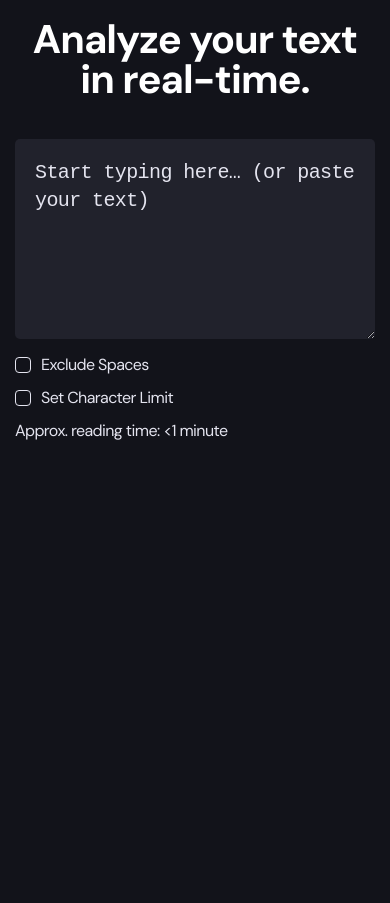
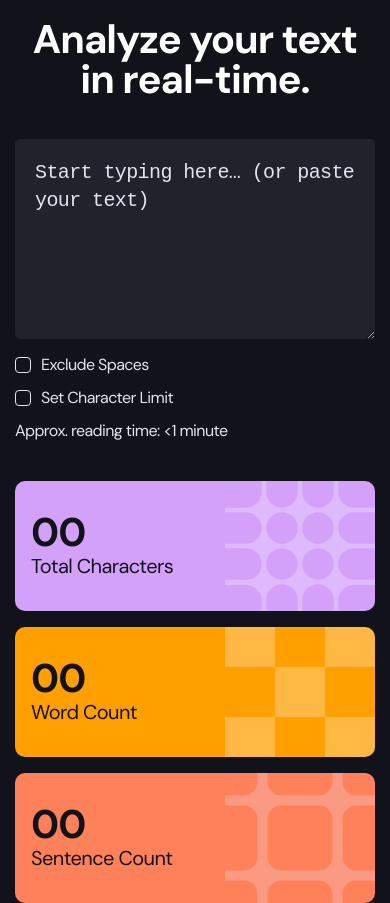
Before and after one commit to visockijanatolij1-sys/character-counter-app, a plain HTML site: page index.html in a window 390 px wide. Shown: the part 85-988 px from the top of the page. Before the commit the page ends 844 px from the top, so only its background shows below. Drawn offline with Linux system fonts and the light colour scheme.

Commit message:
finish card-result section

```diff
--- a/index.html
+++ b/index.html
@@ -72,7 +72,18 @@
             </div>
             <div class="cards-results">
               <div class="results-row">
-                <div class="results-column"></div>
+                <div class="results-column results-column_total">
+                  <p class="column-results_number">00</p>
+                  <p class="column-results_text">Total Characters</p>
+                </div>
+                <div class="results-column results-column_word">
+                  <p class="column-results_number">00</p>
+                  <p class="column-results_text">Word Count</p>
+                </div>
+                <div class="results-column results-column_sentence">
+                  <p class="column-results_number">00</p>
+                  <p class="column-results_text">Sentence Count</p>
+                </div>
               </div>
             </div>
           </main>
--- a/scss/_page.scss
+++ b/scss/_page.scss
@@ -223,3 +223,77 @@ main {
     align-items: start;
   }
 }
+
+// ===========================================
+
+.results-row {
+  display: flex;
+  align-items: center;
+  min-height: 150px;
+  gap: 16px;
+}
+.results-column {
+  flex: 0 1 319px;
+  display: flex;
+  flex-direction: column;
+  justify-content: center;
+  // gap: 8px;
+  padding: 0 16px;
+  border-radius: 10px;
+  min-height: 150px;
+  background-position: right;
+  background-repeat: no-repeat;
+  background-size: 150px;
+}
+.column-results_number {
+  font-size: 64px;
+  line-height: 100%;
+  letter-spacing: -1px;
+  font-weight: 700;
+  color: variables.$neutral900;
+}
+.column-results_text {
+  font-size: 20px;
+  line-height: 140%;
+  color: variables.$neutral900;
+  letter-spacing: -0.6px;
+}
+.results-column_total {
+  background-color: variables.$blue400;
+  background-image: url("../images/pattern-character-count.svg");
+}
+.results-column_word {
+  background-color: variables.$yellow500;
+  background-image: url("../images/pattern-word-count.svg");
+}
+.results-column_sentence {
+  background-color: variables.$orange500;
+  background-image: url("../images/pattern-sentence-count.svg");
+}
+
+@media (max-width: 767.98px) {
+  .results-column {
+    background-position: 150px;
+  }
+}
+@media (max-width: 598px) {
+  .results-row {
+    flex-direction: column;
+  }
+  .results-column {
+    flex: none;
+    width: 100%;
+    background-position: right;
+  }
+}
+
+@media (max-width: 424.98px) {
+  .results-column {
+    min-height: 130px;
+  }
+  .column-results_number {
+    font-size: 40px;
+    line-height: 100%;
+    letter-spacing: -1px;
+  }
+}
```
Also changed, not shown: css/style.css, 1 other file.
